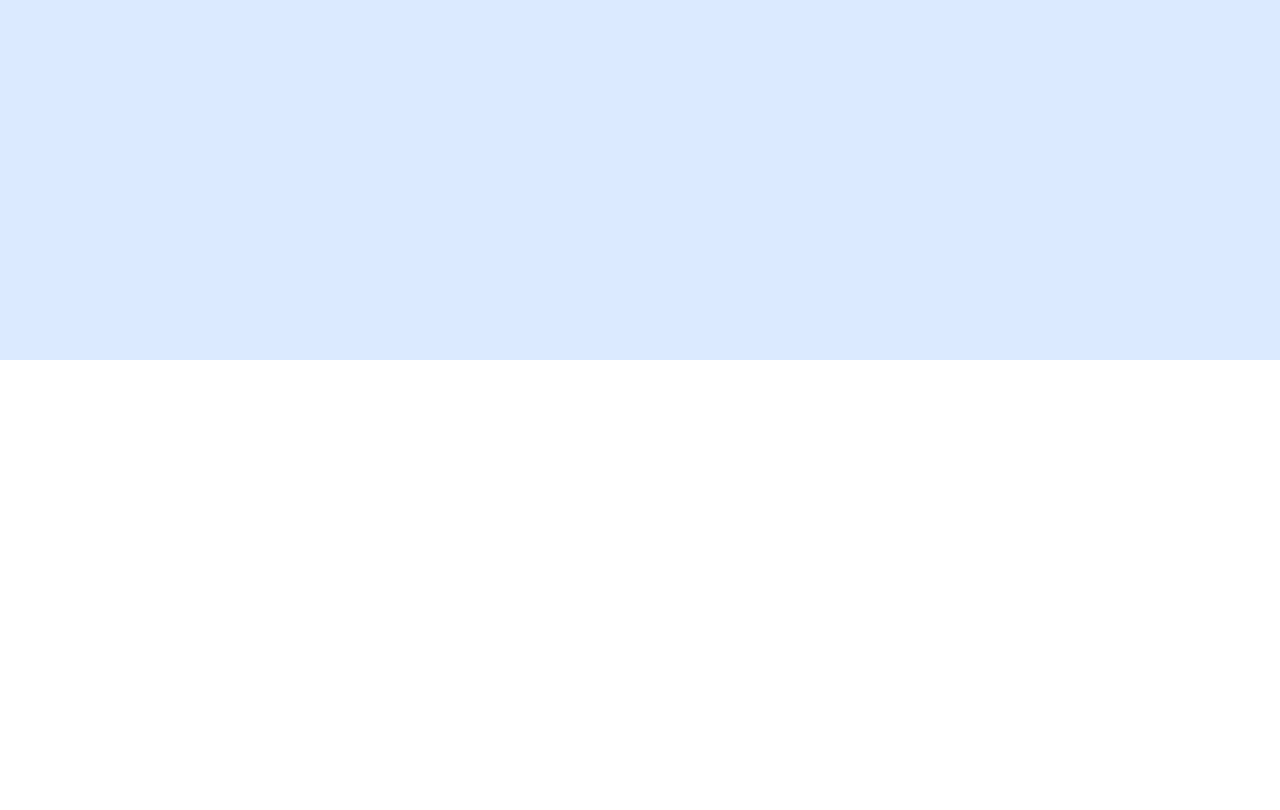
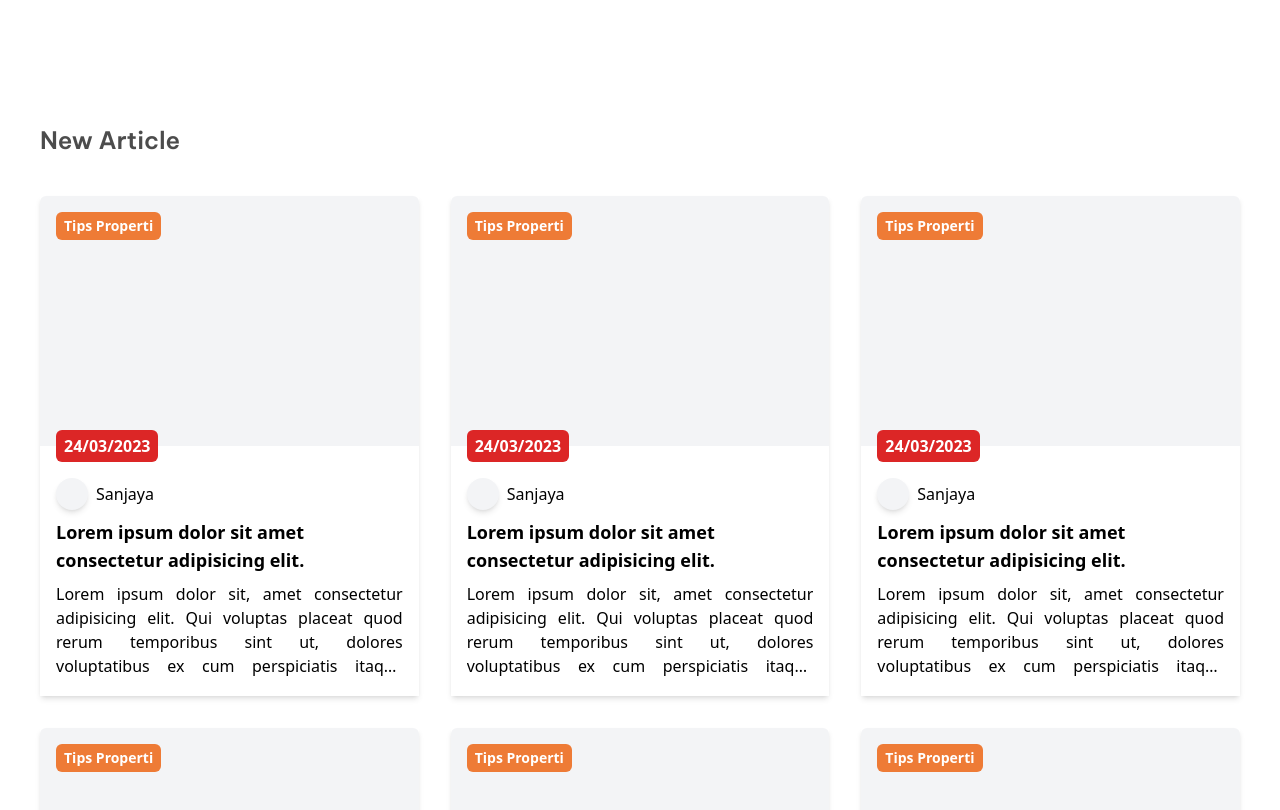
Before and after one commit to blackwolfinc/TerraFront, a React (Create React App) app: page / in a window 1280 px wide. Shown: the part 440-1250 px from the top of the page. Before the commit the page ends 800 px from the top, so only its background shows below. Built offline with nearby package versions, Linux system fonts and the light colour scheme; a web font is replaced by a local one.

Commit message:
add: static blogs list

```diff
--- /dev/null
+++ b/src/components/BlogList/BlogItem/index.jsx
@@ -0,0 +1,42 @@
+import React from "react";
+
+const BlogItem = () => {
+  return (
+    <div className="relative h-[500px] w-full cursor-pointer shadow-md transition-all hover:-translate-y-1">
+      <div className="absolute left-4 top-4 w-fit rounded-md bg-accent px-2 py-1 text-sm font-bold text-white">
+        <span>Tips Properti</span>
+      </div>
+      <div className="pointer-events-none absolute flex h-full w-full items-center pl-4">
+        <div className="rounded-md bg-red-600 px-2 py-1 font-bold text-white">
+          <span>24/03/2023</span>
+        </div>
+      </div>
+      <div className="flex h-full w-full flex-col overflow-hidden rounded-md bg-white">
+        <div className="h-1/2 bg-gray-100"></div>
+        <div className="h-1/2">
+          <div className="flex h-full flex-col p-4 pt-8">
+            <div className="mb-2 flex items-center gap-2">
+              <div className="aspect-square w-8 rounded-full bg-gray-100 shadow-md"></div>
+              <span>Sanjaya</span>
+            </div>
+            <div className="flex h-full flex-1 flex-col">
+              <h6 className="mb-2 text-lg font-semibold">
+                Lorem ipsum dolor sit amet consectetur adipisicing elit.
+              </h6>
+              <div className="h-[98px]">
+                <p className="line-clamp-4 h-full text-justify">
+                  Lorem ipsum dolor sit, amet consectetur adipisicing elit. Qui
+                  voluptas placeat quod rerum temporibus sint ut, dolores
+                  voluptatibus ex cum perspiciatis itaque voluptatum sapiente
+                  earum dolorum enim adipisci nemo quaerat!
+                </p>
+              </div>
+            </div>
+          </div>
+        </div>
+      </div>
+    </div>
+  );
+};
+
+export default BlogItem;
--- a/src/components/BlogList/index.jsx
+++ b/src/components/BlogList/index.jsx
@@ -1,7 +1,22 @@
 import React from "react";
+import BlogItem from "./BlogItem";
 
 const BlogList = () => {
-  return <div>BlogList</div>;
+  return (
+    <div className="mx-10">
+      <h3 className="mb-10 font-bevietnampro text-2xl font-semibold text-black/70">
+        New Article
+      </h3>
+      <div className="grid grid-cols-3 gap-8 max-lg:grid-cols-2 max-sm:grid-cols-1">
+        <BlogItem />
+        <BlogItem />
+        <BlogItem />
+        <BlogItem />
+        <BlogItem />
+        <BlogItem />
+      </div>
+    </div>
+  );
 };
 
 export default BlogList;
--- a/src/views/Homepage/index.jsx
+++ b/src/views/Homepage/index.jsx
@@ -16,7 +16,8 @@ import React from "react";
 
 const Homepage = () => {
   return (
-    <div className="min-w-screen min-h-screen bg-blue-100">
+    <div className="min-w-screen flex min-h-screen justify-center bg-primary/10">
+      <div className="max-w-7xl bg-white">
         <Hero />
         <FormPromo />
         <Fasilitas />
@@ -28,10 +29,13 @@ const Homepage = () => {
         <PromoList />
         <Gallery />
         <IntroVideo />
+        <div className="py-[300px]">
           <BlogList />
+        </div>
         <FormPromo />
         <PartnersList />
         <Footer />
+      </div>
     </div>
   );
 };
```
Lines whose indentation alone changed are shown as unchanged.
